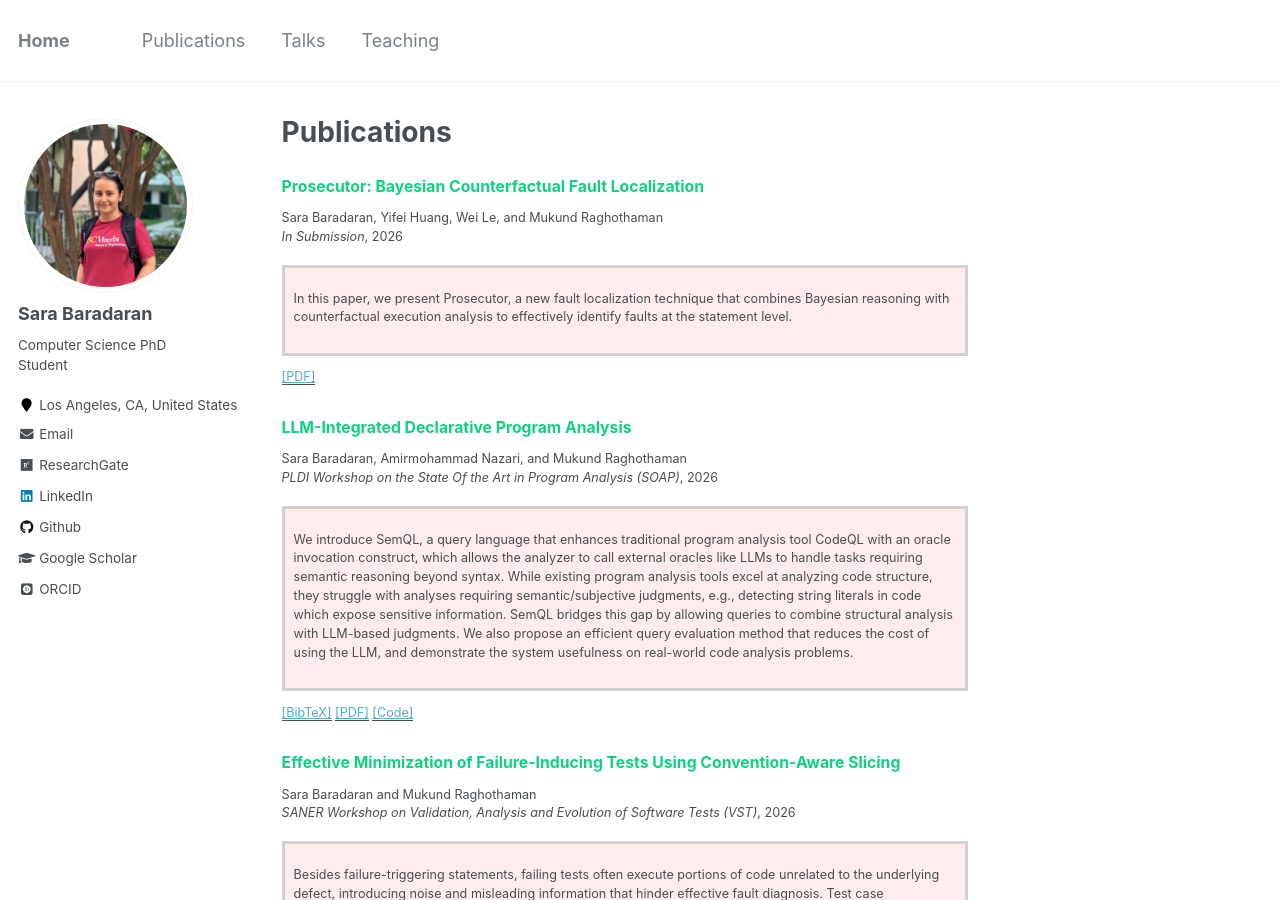
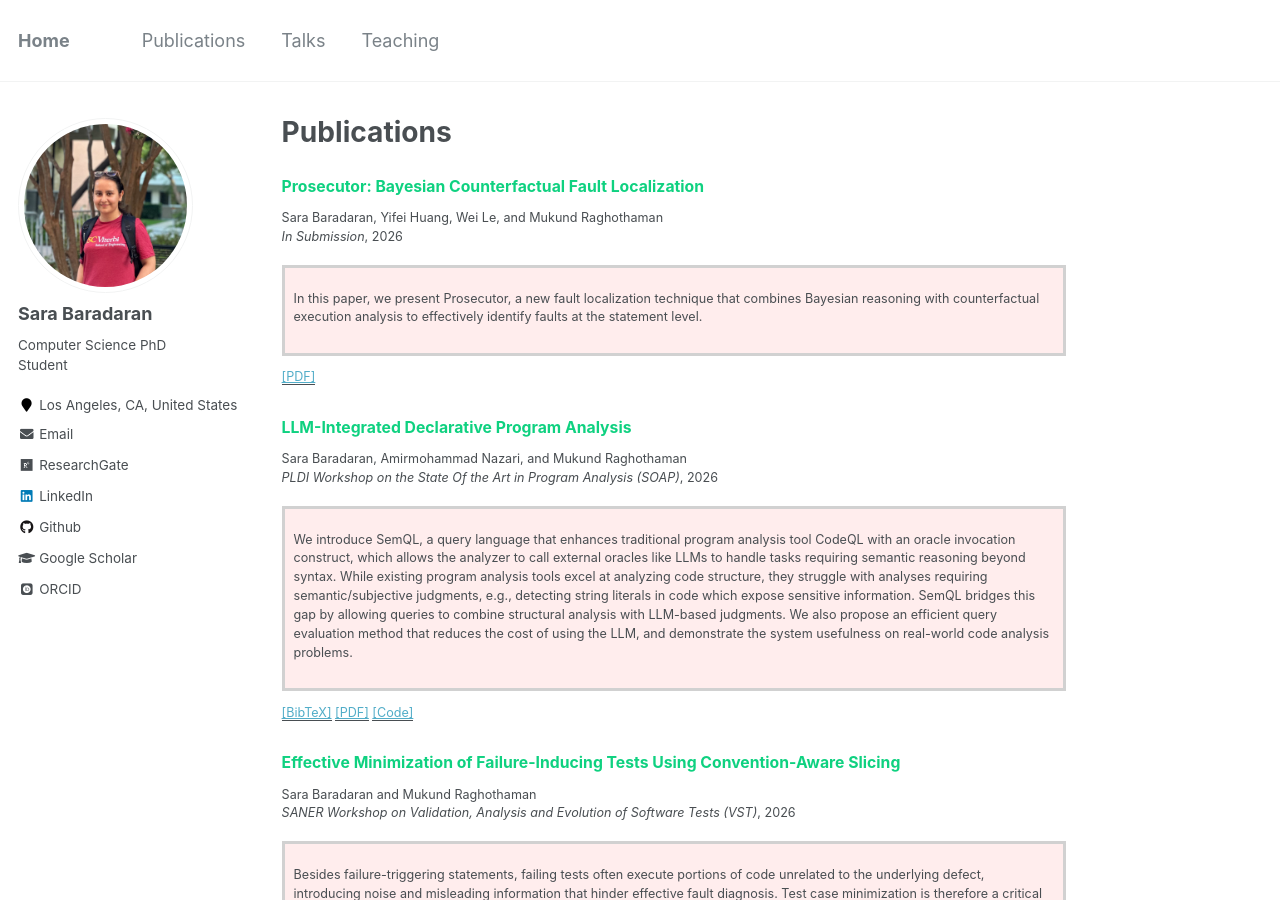
Before and after one commit to SaraBaradaran/SaraBaradaran.github.io, a Jekyll site: the page built from _pages/publications.md, in a window 1280 px wide and 900 px high. Built offline with Jekyll 4.4.1, drawn with Linux system fonts in a browser that asks for light colours; some web fonts are replaced.

Commit message:
Update archive-single.html

```diff
--- a/_includes/archive-single.html
+++ b/_includes/archive-single.html
@@ -63,7 +63,7 @@
       <div style="display: flex; align-items: flex-start; gap: 1rem; margin-top: 1rem; flex-wrap: wrap;">
 
         {% if post.excerpt %}
-          <div style="width: 70%; min-width: 280px; border: 3px solid #d1d1d1; padding: 0.5rem; box-sizing: border-box; background: #ffeded;">
+          <div style="width: 80%; min-width: 280px; border: 3px solid #d1d1d1; padding: 0.5rem; box-sizing: border-box; background: #ffeded;">
             {{ post.excerpt | markdownify }}
           </div>
         {% endif %}
```
